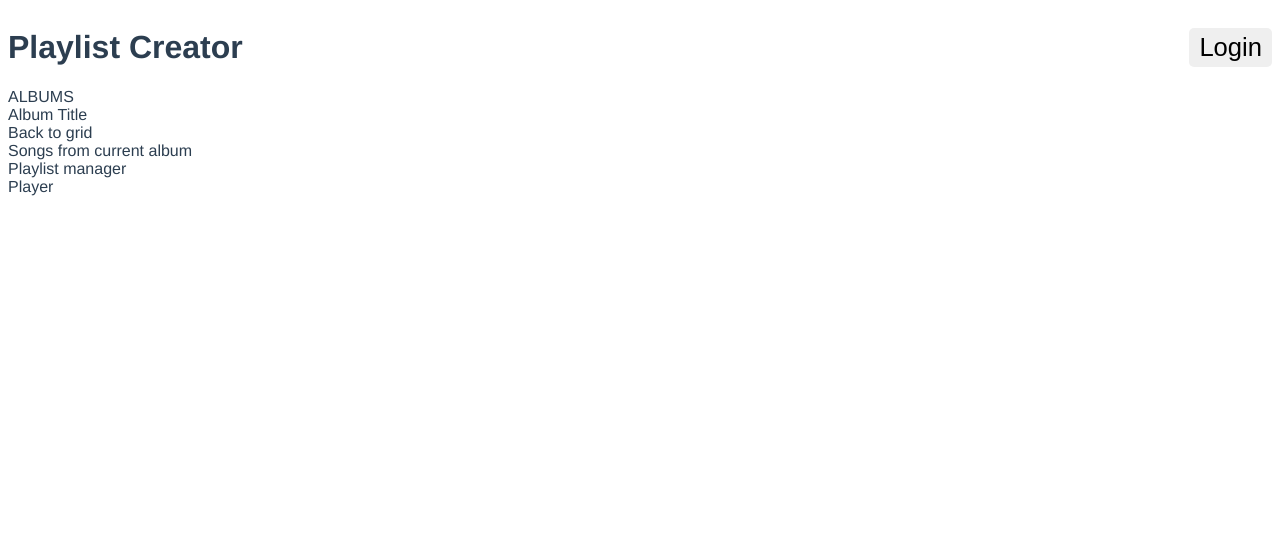
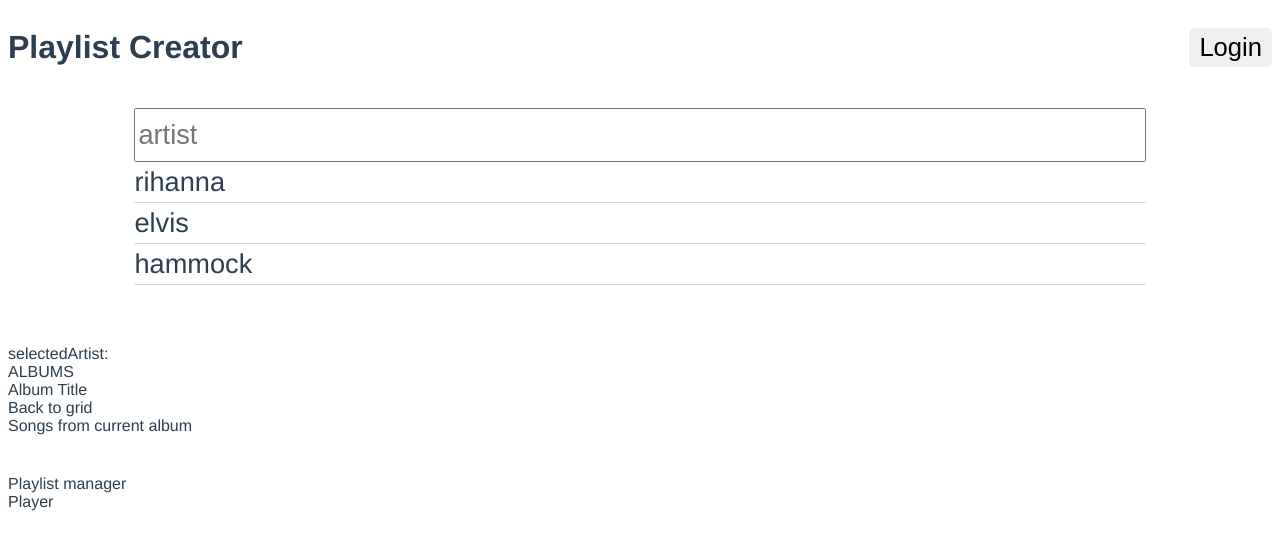
Before and after one commit to cassioscabral/playlist-creator, a Vue app: page / in a window 1280 px wide. Shown: the top 550 px of the page. Built offline with nearby package versions, Linux system fonts and the light colour scheme.

Commit message:
add search prototype

```diff
--- a/src/App.vue
+++ b/src/App.vue
@@ -14,14 +14,19 @@
       </div>
     </header>
     <div class="playlist-creator">
-      <div class="search-area">
-
+      <div class="search-area vertical-space">
+        <search @selected-artist="updateCurrentSelectedArtist"></search>
       </div>
-      <div class="songs">
+      <div class="songs vertical-space">
         <div class="top-songs">
 
         </div>
-        <div class="browse-albums-and-songs">
+        <div class="browse-albums-and-songs vertical-space">
+          <div class="selected-artist-info">
+            <div class="artist">
+              selectedArtist: {{selectedArtist}}
+            </div>
+          </div>
           <div class="albums">
             ALBUMS
           </div>
@@ -72,11 +77,14 @@ function generateRandomString (length) {
   return text
 }
 
+import Search from './components/search'
+
 export default {
   name: 'app',
   data () {
     return {
-      accessToken: null
+      accessToken: null,
+      selectedArtist: ''
     }
   },
   mounted () {
@@ -88,6 +96,10 @@ export default {
     }
   },
   methods: {
+    updateCurrentSelectedArtist (artist) {
+      console.log('updateCurrentSelectedArtist', artist)
+      this.selectedArtist = artist
+    },
     login () {
       const stateKey = 'spotify_auth_state'
       const clientId = '49275dd30324422b8bbba8bdea0e7b8c' // Your client id
@@ -105,6 +117,7 @@ export default {
     }
   },
   components: {
+    Search
   }
 }
 </script>
@@ -131,4 +144,10 @@ export default {
   padding: 5px 10px
   outline: none
 
+.playlist-creator
+  display: flex
+  flex-direction: column
+
+.vertical-space
+  margin: 20px 0
 </style>
--- /dev/null
+++ b/src/components/search.vue
@@ -0,0 +1,65 @@
+<template>
+  <div class="search">
+    <div class="artist-search">
+      <input type="text" v-model="artistSearchInput" class="input" placeholder="artist">
+      <!-- list results -->
+      <ul class="list-results">
+        <li
+          class="result-item"
+          @click="selectResult(result)"
+          v-for="result in searchResult">
+          {{result}}
+        </li>
+      </ul>
+    </div>
+  </div>
+</template>
+
+<script>
+export default {
+  name: 'search',
+  data () {
+    return {
+      artistSearchInput: '',
+      searchResult: ['rihanna', 'elvis', 'hammock']
+    }
+  },
+  methods: {
+    // artist or genre
+    selectResult (item, type = 'artist') {
+      console.log(`selected ${type}`, item)
+      this.$emit(`selected-${type}`, item)
+    }
+  }
+}
+</script>
+
+<style lang="sass" scoped>
+$font-size: 1.7rem
+.artist-search
+  width: 80%
+  display: flex
+  flex-direction: column
+
+.search
+  display: flex
+  justify-content: center
+
+.list-results
+  margin: 0
+  display: flex
+  padding: 0
+  flex-direction: column
+  justify-content: space-between
+  .result-item
+    list-style: none
+    padding: 4px 0
+    font-size: $font-size
+    cursor: pointer
+    border-bottom: 1px solid #d9d9d9
+    &:hover
+      background: #afc3d5
+.input
+  height: 3rem
+  font-size: $font-size
+</style>
```
